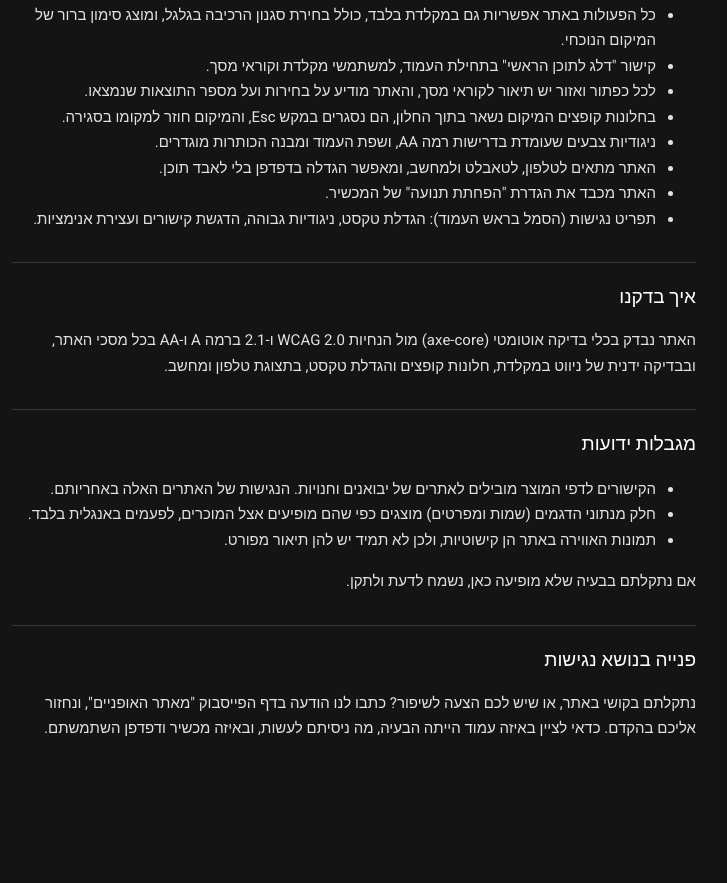
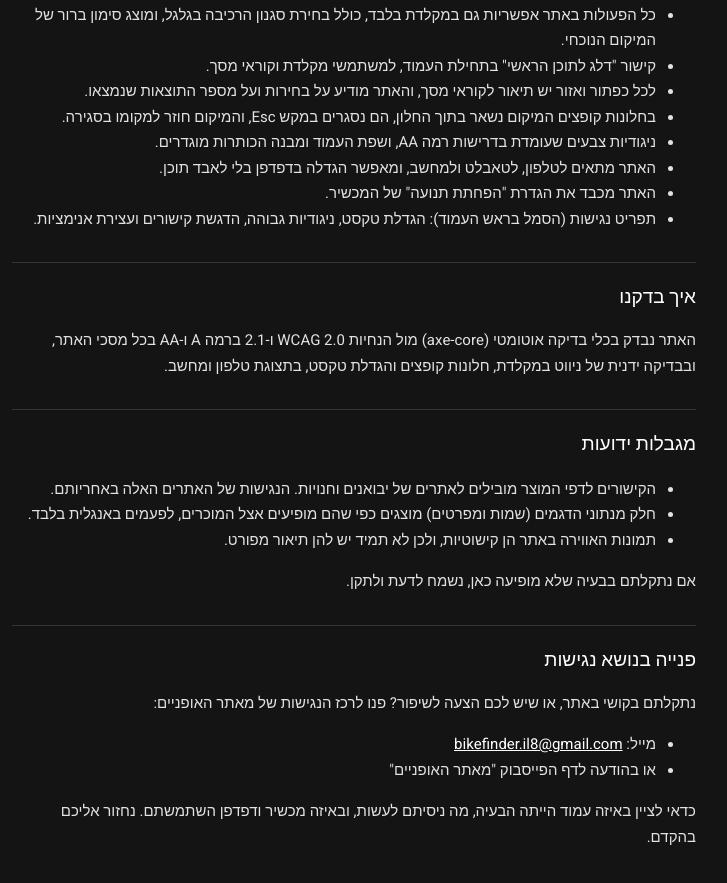
Before and after one commit to themagtri/bike-finder, a plain HTML site: page accessibility.html in a window 1280 px wide. Shown: the part 430-1313 px from the top of the page, without its empty margins (286-1013 px from the left). Before the commit the page ends 1247 px from the top, so only its background shows below. Drawn offline with Linux system fonts and the light colour scheme.

Commit message:
Add contact email for accessibility, removal and privacy requests
Co-Authored-By: Claude Opus 5.5 <noreply@anthropic.com>

```diff
--- a/accessibility.html
+++ b/accessibility.html
@@ -54,7 +54,12 @@ p,li{color:#e2e2e2;font-size:15px}
   <p>אם נתקלתם בבעיה שלא מופיעה כאן, נשמח לדעת ולתקן.</p>
 
   <h2>פנייה בנושא נגישות</h2>
-  <p>נתקלתם בקושי באתר, או שיש לכם הצעה לשיפור? כתבו לנו הודעה בדף הפייסבוק "מאתר האופניים", ונחזור אליכם בהקדם. כדאי לציין באיזה עמוד הייתה הבעיה, מה ניסיתם לעשות, ובאיזה מכשיר ודפדפן השתמשתם.</p>
+  <p>נתקלתם בקושי באתר, או שיש לכם הצעה לשיפור? פנו לרכז הנגישות של מאתר האופניים:</p>
+  <ul>
+    <li>מייל: <a href="mailto:bikefinder.il8@gmail.com" dir="ltr">bikefinder.il8@gmail.com</a></li>
+    <li>או בהודעה לדף הפייסבוק "מאתר האופניים"</li>
+  </ul>
+  <p>כדאי לציין באיזה עמוד הייתה הבעיה, מה ניסיתם לעשות, ובאיזה מכשיר ודפדפן השתמשתם. נחזור אליכם בהקדם.</p>
 </main>
 </body>
 </html>
```
Also changed, not shown: privacy.html (+1 -1 lines), terms.html (+1 -1 lines).
